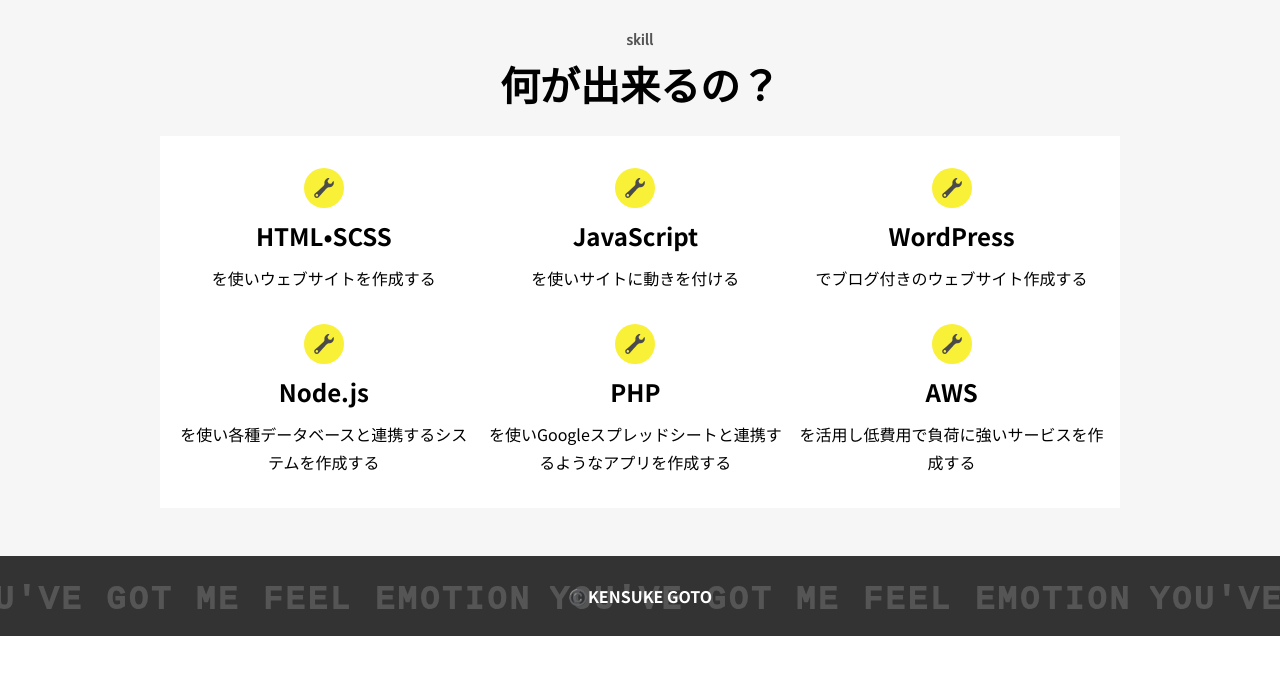
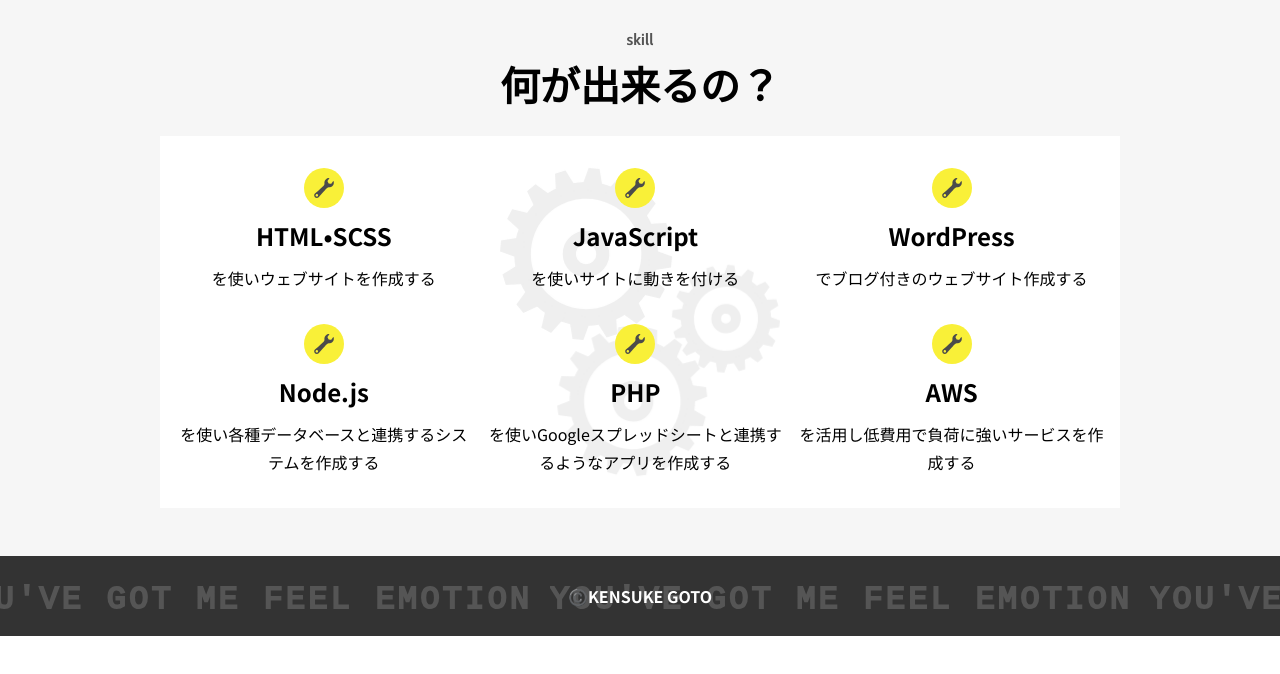
Before and after one commit to kensukegoto/self-intorduction--nuxt, a Nuxt app: page / in a window 1280 px wide. Shown: the top 674 px of the page. Built offline with nearby package versions, Linux system fonts and the light colour scheme.

Commit message:
追加：ギアを動かす

```diff
--- /dev/null
+++ b/assets/js/Resizer.js
@@ -0,0 +1,16 @@
+export default class Resizer {
+
+  constructor(func){
+    this.w = window.innerWidth;
+    this.timer = null;
+    window.addEventListener("resize",()=>{
+      clearTimeout(this.timer);
+      this.timer = setTimeout(()=>{
+        if(this.w === window.innerWidth) return;
+        if(this.w > 959 && window.innerWidth > 959) return;
+        this.w = window.innerWidth;
+        func();
+    },300)
+    })
+  }
+};
--- a/components/block/b-skill.vue
+++ b/components/block/b-skill.vue
@@ -6,6 +6,7 @@
     />
     <div class="b-skill__inner">
       <mSkill />
+      <cGear />
     </div>
   </section>
 </template>
@@ -13,12 +14,13 @@
 <script>
 import cHeading from "../component/c-heading";
 import mSkill from "../module/m-skill";
+import cGear from "../component/c-gear";
 
 export default {
   components: {
     cHeading,
-    mSkill
-
+    mSkill,
+    cGear
   }
 }
 </script>
--- /dev/null
+++ b/components/component/c-gear.vue
@@ -0,0 +1,128 @@
+<template>
+  <figure class="c-gear">
+    <img class="c-gear--1" src="/image/c-gear--1.svg" alt="">
+    <img class="c-gear--2" src="/image/c-gear--2.svg" alt="">
+    <img class="c-gear--3" src="/image/c-gear--3.svg" alt="">
+  </figure>
+</template>
+
+<script>
+import Resizer from "@/assets/js/Resizer";
+
+export default {
+  mounted(){
+
+    main();
+    new Resizer(main);
+
+    function main(){
+
+      const gear = document.querySelector(".c-gear");
+
+      const [w,h] = [
+        gear.clientWidth,
+        gear.clientHeight
+      ]
+
+
+      const size = [
+        {
+          width: w * 0.614678 + "px",
+          height: w * 0.614678 + "px",
+          top: 0,
+          left: 0
+        },
+        {
+          width: w * 0.536697 + "px",
+          height: w * 0.536697 + "px",
+          bottom: 0,
+          left: w * 0.204128 + "px"
+        },
+        {
+          width: w * 0.385321 + "px",
+          height: w * 0.385321 + "px",
+          top: h * 0.31458 + "px",
+          right: 0
+        }
+      ]
+
+      for(let i = 1,l = size.length; i <= l; i++){
+        let ele = gear.querySelector(`img:nth-child(${i})`)
+        for(var k in size[i - 1]){
+          ele.style[k] = size[i- 1][k]
+        }
+      }
+    }
+  }
+}
+</script>
+
+<style lang="scss" scoped>
+.c-gear{
+  position: absolute;
+  z-index: -1;
+  left:50%;
+  top: 50%;
+  transform: translate(-50%,-50%);
+  width: 90%;
+
+  @include media(m){
+    width: 25%;
+
+  }
+  @include media(l){
+    width: 280px;
+
+  }
+
+  &::after{
+    content: "";
+    display: block;
+    padding-bottom: 110.0917%;
+  }
+
+  img{
+    width: 100%;
+  }
+
+  &--1{
+    position: absolute;
+    animation-name: rotate-reverse;
+    animation-duration: 10s;
+    animation-iteration-count: infinite;
+    animation-timing-function: linear;
+  }
+  &--2{
+    position: absolute;
+    animation-name: rotate;
+    animation-duration: 10s;
+    animation-iteration-count: infinite;
+    animation-timing-function: linear;
+  }
+  &--3{
+    position: absolute;
+    animation-name: rotate-reverse;
+    animation-duration: 10s;
+    animation-iteration-count: infinite;
+    animation-timing-function: linear;
+  }
+}
+
+
+@keyframes rotate{
+    0% {
+        transform: rotate(0deg);
+    }
+    100% {
+        transform: rotate(360deg);
+    }
+}
+@keyframes rotate-reverse{
+    0% {
+        transform: rotate(0deg);
+    }
+    100% {
+        transform: rotate(-360deg);
+    }
+}
+</style>
```
